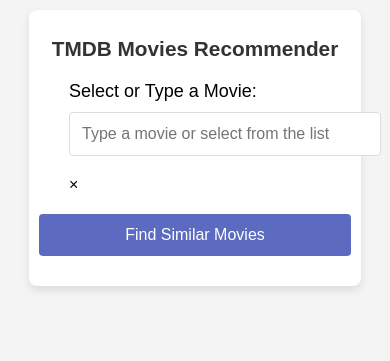
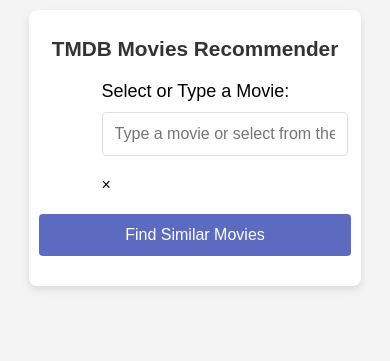
Before and after one commit to rajumeher1/auto_movie_scrap_and_recommendation_system, a FastAPI app: template webapp/templates/index.html in a window 390 px wide. Shown: the top 361 px of the page. Run offline with FastAPI, Linux system fonts and the light colour scheme; the template is opened without the code that fills it, so the values that code supplies are empty; parts of the project's set-up code (start-up, migrations or seed data) failed here and were passed over.

Commit message:
css update

```diff
--- a/webapp/static/style.css
+++ b/webapp/static/style.css
@@ -150,8 +150,7 @@
     }
 
     .input-block {
-        width: 100%;
-        margin-bottom: 20px;
+        width: fit-content;
     }
 
     input[type="text"],
```
